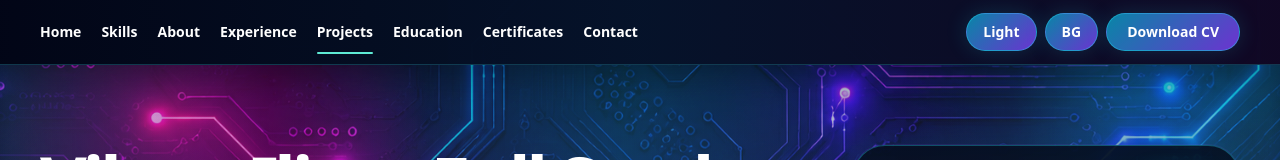
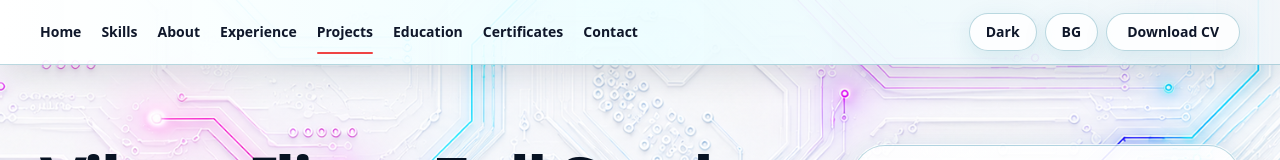
Before and after one commit to viktor132607/MyPortfolioPage, a Next.js app: page / in a window 1280 px wide. Shown: the top 160 px of the page. Built offline with nearby package versions, Linux system fonts and the light colour scheme; no server answers.

Commit message:
Default to light theme when unset

```diff
--- a/src/components/Header.tsx
+++ b/src/components/Header.tsx
@@ -12,7 +12,7 @@ const sectionOrder = ["skills", "about", "experience", "projects", "education",
 export function Header({ lang }: HeaderProps) {
   const t = content[lang] as any;
   const [activeSection, setActiveSection] = useState("top");
-  const [isDark, setIsDark] = useState(true);
+  const [isDark, setIsDark] = useState(false);
 
   const navItems = useMemo(() => {
     const labels = new Map<string, string>(t.navItems.map((item: any) => [item.href, item.label] as [string, string]));
@@ -26,7 +26,7 @@ export function Header({ lang }: HeaderProps) {
 
   useEffect(() => {
     const savedTheme = localStorage.getItem("theme");
-    const initialDark = savedTheme === null ? true : savedTheme === "dark";
+    const initialDark = savedTheme === null ? false : savedTheme === "dark";
 
     setIsDark(initialDark);
     document.documentElement.classList.toggle("dark", initialDark);
```
